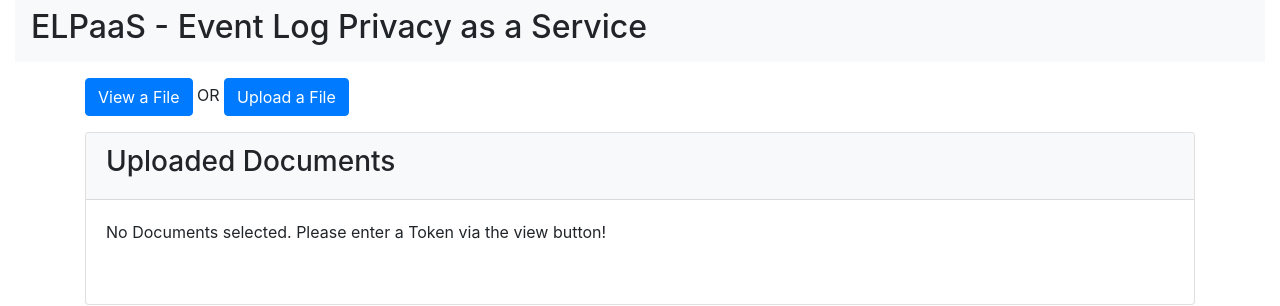
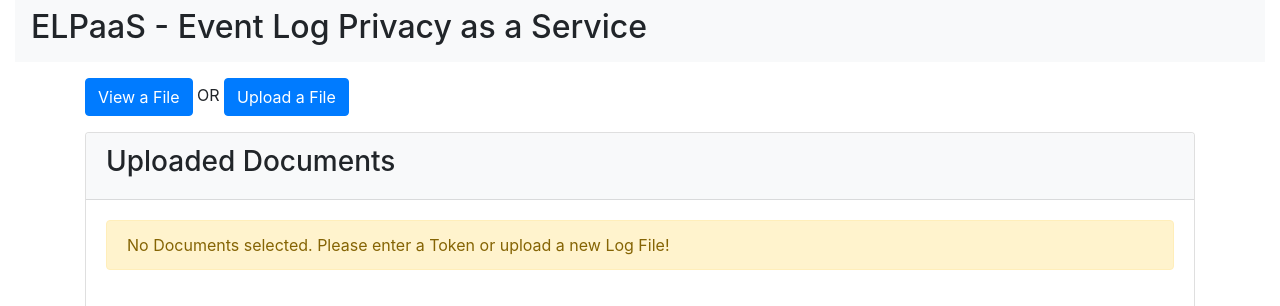
Before and after one commit to samadeusfp/ELPaaS, a Django app: page / in a window 1280 px wide. Shown: the top 306 px of the page. Run offline with Django 3.2, Linux system fonts and the light colour scheme; some libraries are stand-ins or nearby versions.

Commit message:
add delete button, some visual fixes, correct deletion of deleted files

```diff
--- a/ELPaaS/settings.py
+++ b/ELPaaS/settings.py
@@ -39,7 +39,8 @@ INSTALLED_APPS = [
     'django.contrib.staticfiles',
     'eventlogUploader',
     'crispy_forms',
-    'captcha'
+    'captcha',
+    'django_cleanup',
 ]
 
 MIDDLEWARE = [
--- a/eventlogUploader/urls.py
+++ b/eventlogUploader/urls.py
@@ -1,8 +1,11 @@
 from django.urls import path
+from django.conf.urls import include, url
+
 from . import views
 
 urlpatterns = [
 	path('', views.index, name='index'),
         path('view/', views.handle_view_file, name='view'),
         path('upload/', views.handle_file_upload, name='upload'),
+        url(r'^delete/(?P<token>\w+)/$', views.delete_file, name='delete_file'),
 ]
--- a/eventlogUploader/views.py
+++ b/eventlogUploader/views.py
@@ -19,14 +19,26 @@ def handle_view_file(request):
     if request.method == 'GET':
         token = request.GET['token']
         document=list(Document.objects.filter(token = token).values())
+        if document:
+            document_name=document[0]['docfile']
+            document_name=document_name.replace(token,"")[1:]
         upload_form = DocumentForm(initial = {'algorithm':'1'})
         download_form = DownloadForm()
 
     # Load documents for the list page
-        if len(document)<=0:
-            return redirect('index')
+        if not document:
+            return render(request,'index.html',{'not_found': True,
+                                                'upload_form': upload_form,
+                                                'download_form': download_form}
+                          )
+
         else:
-            return render(request,'index.html',{'document':document, 'token': token, 'upload_form': upload_form, 'download_form': download_form})
+            return render(request,'index.html',{'document':document,
+                                                'document_name':document_name,
+                                                'token': token,
+                                                'upload_form': upload_form,
+                                                'download_form': download_form}
+                          )
     return redirect('index')
 
 
@@ -62,7 +74,7 @@ def handle_file_upload(request):
             #TODO /documents as django variable
             #get all parameter for execution script
             file_name = request.FILES['docfile'].name
-            media_path = os.getcwd() + "\media\documents\\" +secure_token+ "\\" + file_name
+            media_path = os.getcwd() + "\media\\" +secure_token+ "\\" + file_name
             db_path = os.getcwd() + "\db.sqlite3"
 
             #send mail with token
@@ -87,6 +99,15 @@ def handle_file_upload(request):
             # Redirect to the document list after POST
             return redirect('/view/?token='+secure_token, permanent=True)
     return redirect('index')
+
+
+
+def delete_file(request, token =None):
+    instance = Document.objects.get(token=token)
+    instance.delete()
+    upload_form = DocumentForm(initial = {'algorithm':'1'})
+    download_form = DownloadForm()
+    return render(request, 'index.html', {'upload_form': upload_form, 'download_form': download_form, 'deleted': True})
 
 
 
--- a/templates/index.html
+++ b/templates/index.html
@@ -115,17 +115,33 @@
 									<div class="text-center">
 										<button id="token_copy_button" class="btn btn-secondary" onclick="copyTokenToClipboard()">Copy Token</button>
 									</div>
+									<p>
+									<div class="text-center">
+										<a id="delete_document" class="btn btn-outline-danger" method="get" href={% url 'delete_file' token=token %}>Delete Document</a>
+									</div>
+
+								{% elif deleted %}
+								<div class="alert alert-success" role="alert">
+									The Document has been deleted.
+								</div>
+								{% elif not_found %}
+
+								<div class="alert alert-danger" role="alert">
+									No Document for this Token found!
+								</div>
 								{% else %}
-									No Documents selected. Please enter a Token via the view button!
+								<div class="alert alert-warning" role="alert">
+									No Documents selected. Please enter a Token or upload a new Log File!
+								</div>
 								{% endif %}
 							</div>
 							<br>
+							{% if document %}
 								<table class="table" id="file_table">
 									<tbody id="file_table_body">
-									{% if document %}
 										<tr>
 											<th>Document
-										<td><a href={% get_media_prefix %}{{"/"}}{{document.0.docfile}}>"{{document.0.docfile}}"</a></td>
+											<td><a href={% get_media_prefix %}{{"/"}}{{document.0.docfile}}>"{{document_name}}"</a></td>
 										</tr>
 										<tr>
 											<th>Status
@@ -143,10 +159,10 @@
 											<th>Expires on
 											<td>{{document.0.expires_on}}</td>
 										</tr>
-									{% endif %}
 										<!-- dynamically loaded -->
 									</tbody>
 								</table>
+							{% endif %}
 						</div>
 					</div>
 				</div>
```
Also changed, not shown: eventlogUploader/models.py (+7 -2 lines). Lines whose indentation alone changed are shown as unchanged.
